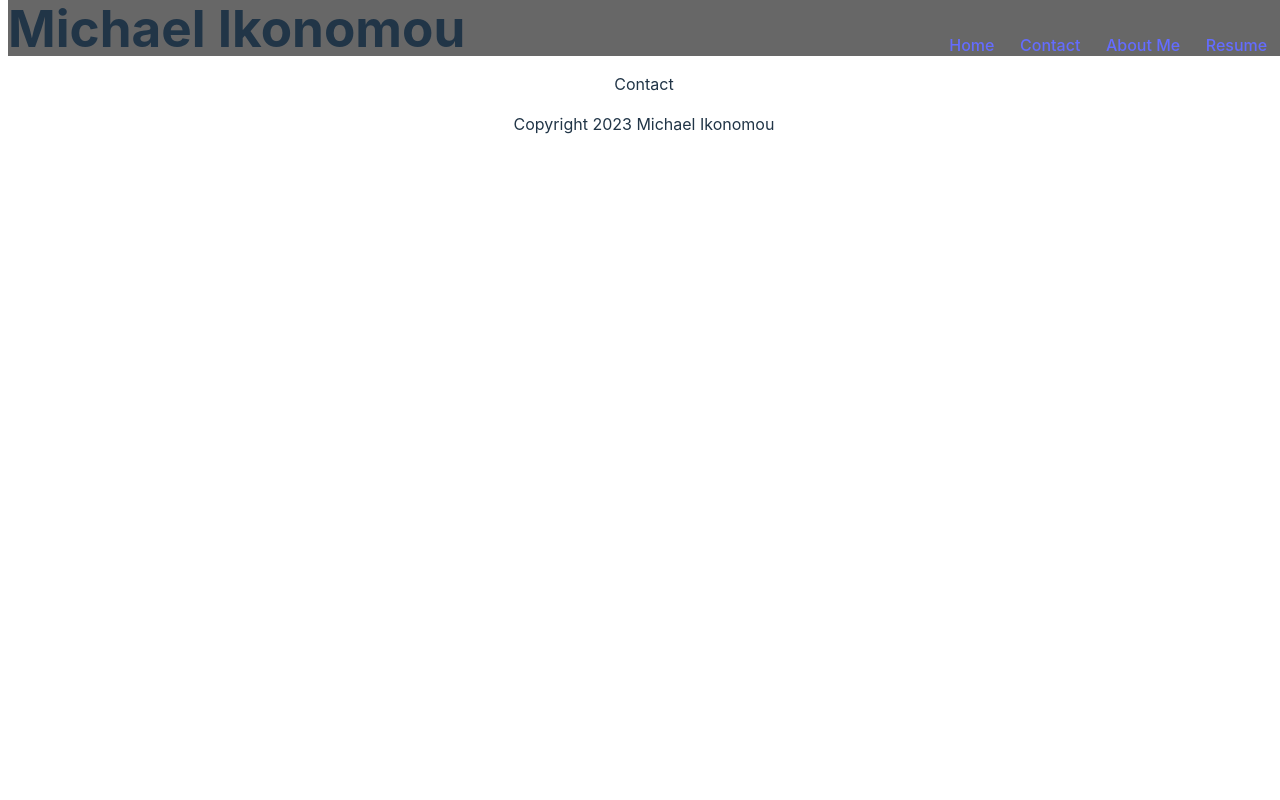
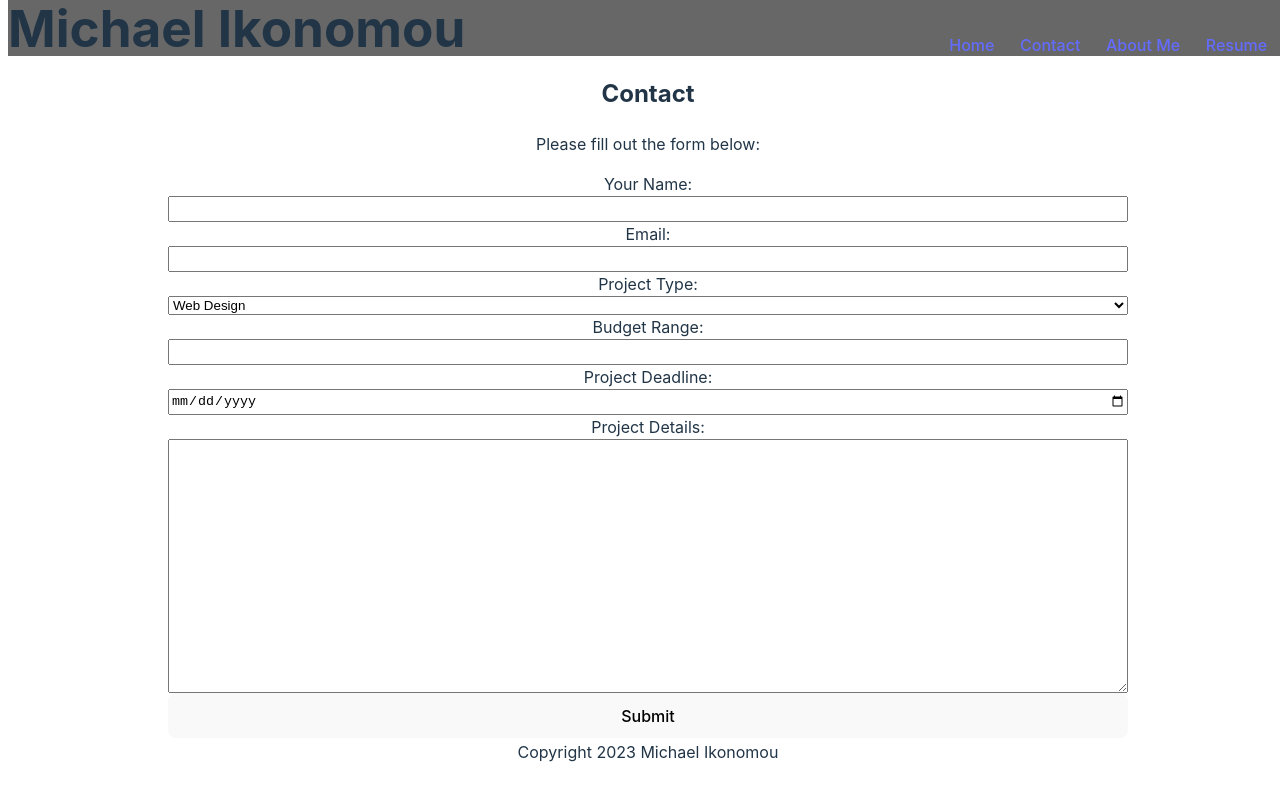
Before and after one commit to IkonicRes/MyPortfolio, a React (Vite) app: page /contact in a window 1280 px wide. Built offline with nearby package versions, Linux system fonts and the light colour scheme.

Commit message:
all but images done

```diff
--- a/src/App/App.css
+++ b/src/App/App.css
@@ -66,5 +66,5 @@ nav *{
 }
 
 footer {
-  margin-bottom: 0;
+  bottom: 0;
 }
--- /dev/null
+++ b/src/Pages/Contact/Contact.css
@@ -0,0 +1,12 @@
+.contact, .contact-form {
+    display: flex;
+    flex-direction: column;
+    margin: auto;
+    min-width: 75vw;
+}
+.contact-form > textarea {
+    min-height: 31vh;
+}
+.contact-form * {
+    line-height: 1.5;
+}
--- a/src/Pages/Contact/index.jsx
+++ b/src/Pages/Contact/index.jsx
@@ -1,11 +1,97 @@
-import React from "react";
-
+import React, { useState } from "react";
+import "./Contact.css"
 
 export default function Contact() {
+    const [formData, setFormData] = useState({
+        name: "",
+        email: "",
+        projectType: "web-design",
+        budget: "",
+        deadline: "",
+        message: ""
+    });
+
+    const handleChange = (event) => {
+        const { name, value } = event.target;
+        setFormData({
+            ...formData,
+            [name]: value
+        });
+    };
+
+    const handleSubmit = (event) => {
+        event.preventDefault();
+        // Add logic here to validate and send the formData to the server
+    };
 
     return (
-        <div>
-            <p>Contact</p>
+        <div className="component">
+            <h2>Contact</h2>
+            <p>Please fill out the form below:</p>
+            <div className="contact"> {/* Apply the "contact" class here */}
+                <form className="contact-form" onSubmit={handleSubmit}>
+                    <label htmlFor="name">Your Name:</label>
+                    <input
+                        type="text"
+                        id="name"
+                        name="name"
+                        value={formData.name}
+                        onChange={handleChange}
+                        required
+                    />
+
+                    <label htmlFor="email">Email:</label>
+                    <input
+                        type="email"
+                        id="email"
+                        name="email"
+                        value={formData.email}
+                        onChange={handleChange}
+                        required
+                    />
+
+                    <label htmlFor="project-type">Project Type:</label>
+                    <select
+                        id="project-type"
+                        name="projectType"
+                        value={formData.projectType}
+                        onChange={handleChange}
+                    >
+                        <option value="web-design">Web Design</option>
+                        <option value="web-development">Web Development</option>
+                        <option value="e-commerce">E-Commerce</option>
+                        <option value="other">Other</option>
+                    </select>
+
+                    <label htmlFor="budget">Budget Range:</label>
+                    <input
+                        type="text"
+                        id="budget"
+                        name="budget"
+                        value={formData.budget}
+                        onChange={handleChange}
+                    />
+
+                    <label htmlFor="deadline">Project Deadline:</label>
+                    <input
+                        type="date"
+                        id="deadline"
+                        name="deadline"
+                        value={formData.deadline}
+                        onChange={handleChange}
+                    />
+
+                    <label htmlFor="message">Project Details:</label>
+                    <textarea
+                        id="message"
+                        name="message"
+                        rows="4"
+                        value={formData.message}
+                        onChange={handleChange}
+                    ></textarea>
+                <button type="submit">Submit</button>
+                </form>
+            </div>
         </div>
     )
 }
```
